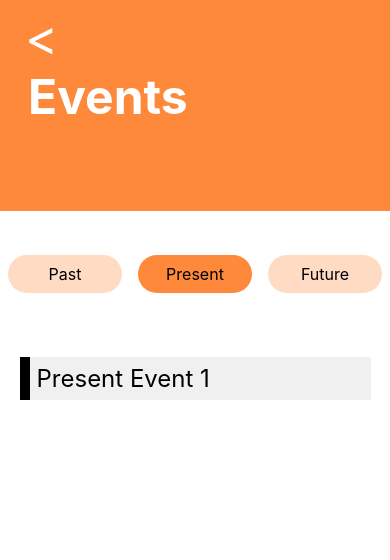
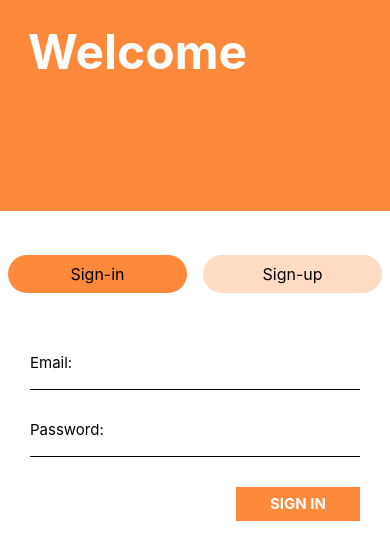
Before and after one commit to EffDuBois/poll-app, a React Native app: screen / in a window 390 px wide. Shown: the top 560 px of the page. Built offline with nearby package versions, Linux system fonts and the light colour scheme.

Commit message:
made login page

```diff
--- a/App.js
+++ b/App.js
@@ -7,6 +7,7 @@ import ComplaintsPage from "./Components/ComplaintsPage/ComplaintsPage";
 import ComplaintsForm from "./Components/ComplaintsForm/ComplaintsForm";
 import HomePage from "./Components/HomePage/HomePage";
 import EventsPage from "./Components/EventsPage/EventsPage";
+import LoginPage from "./Components/Auth/LoginPage";
 
 const Stack = createStackNavigator();
 
@@ -15,10 +16,11 @@ export default function App() {
     <SafeAreaWrap>
       <NavigationContainer>
         <Stack.Navigator>
+          {<Stack.Screen options={{header: () => null}} name="LoginPage" component={LoginPage} />}
           {/* <Stack.Screen options={{header: () => null}} name="HomePage" component={HomePage} /> */}
           {/* <Stack.Screen options={{header: () => null}} name="ComplaintsPage" component={ComplaintsPage} /> */}
           {/* <Stack.Screen options={{header: () => null}} name="ComplaintsForm" component={ComplaintsForm} /> */}
-          <Stack.Screen options={{header: () => null}} name="EventsPage" component={EventsPage} />
+          {/* <Stack.Screen options={{header: () => null}} name="EventsPage" component={EventsPage} /> */}
         </Stack.Navigator>
       </NavigationContainer>
     </SafeAreaWrap>
--- /dev/null
+++ b/Components/Auth/LoginPage.js
@@ -0,0 +1,108 @@
+import { useState } from "react";
+import { View } from "react-native";
+import AppText from "../Util/AppText";
+import Background from "../Util/Background";
+import HeroWithoutBack from "../Util/HeroWithoutBack";
+import InputField from "../Util/InputField";
+import Menu from "../Util/Menu";
+import RegularButton from "../Util/RegularButton";
+import SelectSignin from "./SelectSignin";
+
+export default function LoginPage() {
+  const [Email, setEmail] = useState("");
+
+  const [LoginPassword, setLoginPassword] = useState("");
+
+  const [SigninPassword, setSigninPassword] = useState("");
+  const [ReEnterSigninPassword, setReEnterSigninPassword] = useState("");
+
+  const [isPasswordSame, setisPasswordSame] = useState(true);
+  const [WarningToUser, setWarningToUSer] = useState("");
+
+  const PasswordHandler = (text, setPassword) => {
+    setPassword(text);
+    SigninPassword==ReEnterSigninPassword ? setisPasswordSame(True)
+    : setisPasswordSame(false);
+    WarningPrinter;
+  };
+
+  const  WarningPrinter = () => {
+    return(isPasswordSame ? null : <AppText>Passwords are not same</AppText>)
+  }
+
+  const singinHandler = () => {};
+
+  const signUpHandler = () => {};
+
+  const [screen, setScreen] = useState(0);
+
+  const selectScreen = (screen) => {
+    setScreen(screen);
+  };
+
+  return (
+    <Background>
+      <HeroWithoutBack>Welcome</HeroWithoutBack>
+      <Menu>
+        <SelectSignin selectScreenFunction={selectScreen} />
+
+        {screen == 0 ? (
+          <View>
+            <InputField
+              name={"Email"}
+              placeholder={"Email"}
+              value={Email}
+              onChangeText={(text) => setEmail(text)}
+            />
+            <InputField
+              name={"Password"}
+              placeholder={"Password"}
+              value={LoginPassword}
+              onChangeText={(text) => setLoginPassword(text)}
+              secureTextEntry={true}
+            />
+            <RegularButton
+              buttonName={"Sign In"}
+              onPress={() => {
+                singinHandler;
+              }}
+            />
+          </View>
+        ) : screen == 1 ? (
+          <View>
+            <WarningPrinter/>
+            <InputField
+              name={"Email"}
+              placeholder={"Email"}
+              value={Email}
+              onChangeText={(text) => setEmail(text)}
+            />
+            <InputField
+              name={"Password"}
+              placeholder={"Password"}
+              value={SigninPassword}
+              onChangeText={(text) => PasswordHandler(text, setSigninPassword)}
+              secureTextEntry={true}
+            />
+            <InputField
+              name={"Verify-Password"}
+              placeholder={"Verify-Password"}
+              value={ReEnterSigninPassword}
+              onChangeText={(text) => PasswordHandler(text, setReEnterSigninPassword)}
+              secureTextEntry={true}
+            />
+            <RegularButton
+              buttonName={"Sign Up"}
+              onPress={() => {
+                signUpHandler;
+              }}
+            />
+          </View>
+        ) : (
+          console.log("out of bound login menu selection")
+        )}
+
+      </Menu>
+    </Background>
+  );
+}
--- /dev/null
+++ b/Components/Auth/SelectSignin.js
@@ -0,0 +1,43 @@
+import { useState } from "react";
+import { StyleSheet, View } from "react-native";
+import SelectButton from "../Util/SelectButton";
+
+export default function SelectSignin({ selectScreenFunction }) {
+  const [SelectionMode, setSelectionMode] = useState(0);
+
+  const updatedSwitchData = (val) => {
+    setSelectionMode(val);
+    selectScreenFunction(val);
+  };
+  return (
+    <View style={styles.array}>
+      <SelectButton
+        buttonName={"Sign-in"}
+        onPress={() => updatedSwitchData(0)}
+        style={{
+          backgroundColor:
+            SelectionMode == 0
+              ? "rgba(255, 137, 59, 1)"
+              : "rgba(255, 137, 59, 0.3)",
+        }}
+      />
+      <SelectButton
+        buttonName={"Sign-up"}
+        onPress={() => updatedSwitchData(1)}
+        style={{
+          backgroundColor:
+            SelectionMode == 1
+              ? "rgba(255, 137, 59, 1)"
+              : "rgba(255, 137, 59, 0.3)",
+        }}
+      />
+    </View>
+  );
+}
+
+const styles = StyleSheet.create({
+  array: {
+    flexDirection: "row",
+    height: "20%",
+  },
+});
--- /dev/null
+++ b/Components/Util/Background.js
@@ -0,0 +1,11 @@
+import { View } from "react-native";
+import GlobalStyles from "../StyleComponents/GlobalStyles";
+
+
+export default function Background(props) {
+    return(
+        <View style={GlobalStyles.background}>
+            {props.children}
+        </View>
+    )
+}
--- /dev/null
+++ b/Components/Util/HeroWithoutBack.js
@@ -0,0 +1,14 @@
+import { StyleSheet } from "react-native";
+import Hero from "./Hero";
+
+export default function HeroWithoutBack(props) {
+    return(
+        <Hero style={[styles.heroText]}>{props.children}</Hero>
+    )
+}
+
+const styles = StyleSheet.create({
+    heroText: {
+        marginTop: 22,
+      },
+})
--- a/Components/Util/InputField.js
+++ b/Components/Util/InputField.js
@@ -1,11 +1,11 @@
 import { StyleSheet, TextInput, View } from "react-native";
 import AppText from "./AppText";
 
-export default function InputField(props) {
+export default function InputField({name, secureTextEntry}) {
   return (
     <View style={{marginVertical: 15, marginHorizontal: 30}}>
-      <AppText style={{fontSize: 15}}>{props.name}:</AppText>
-      <TextInput style={styles.input} />
+      <AppText style={{fontSize: 15}}>{name}:</AppText>
+      <TextInput secureTextEntry={secureTextEntry} style={styles.input} />
     </View>
   );
 }
```
Also changed, not shown: 1 other file (tests, documents, lock files or other folders).
